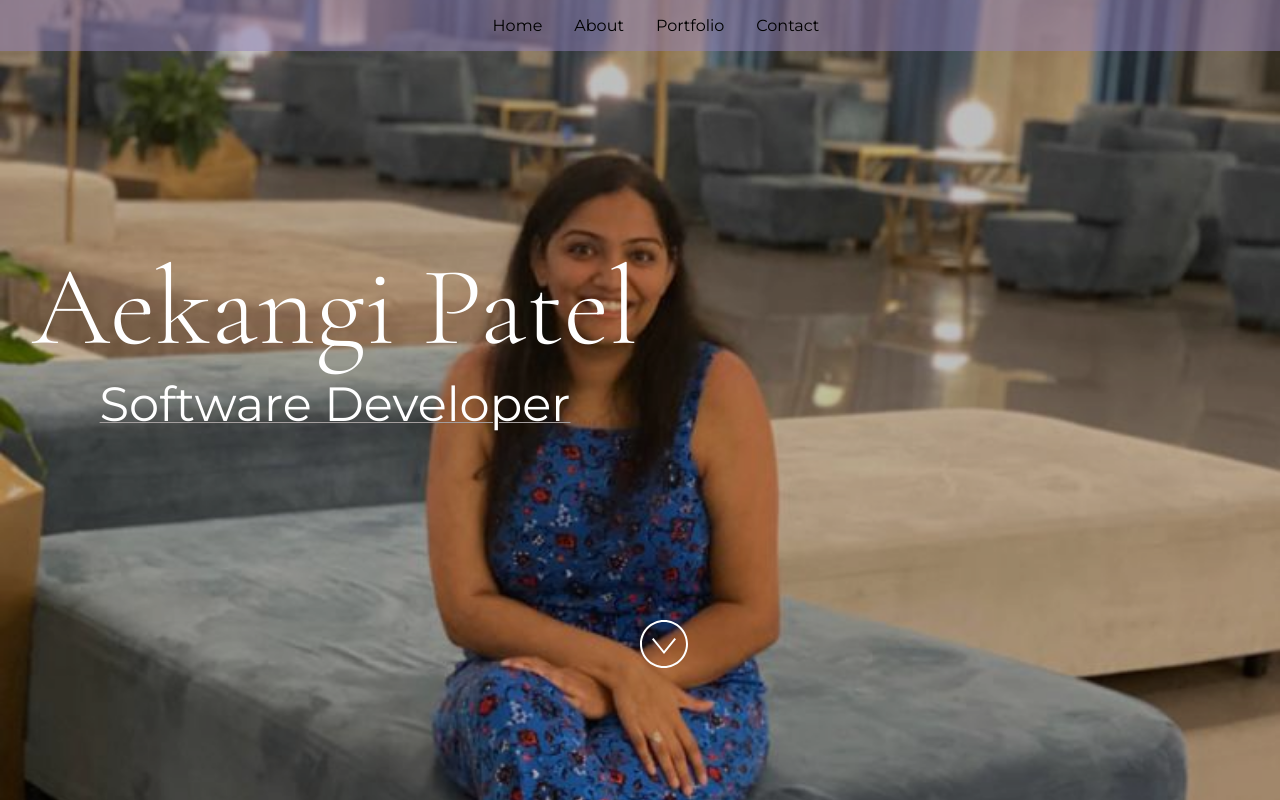
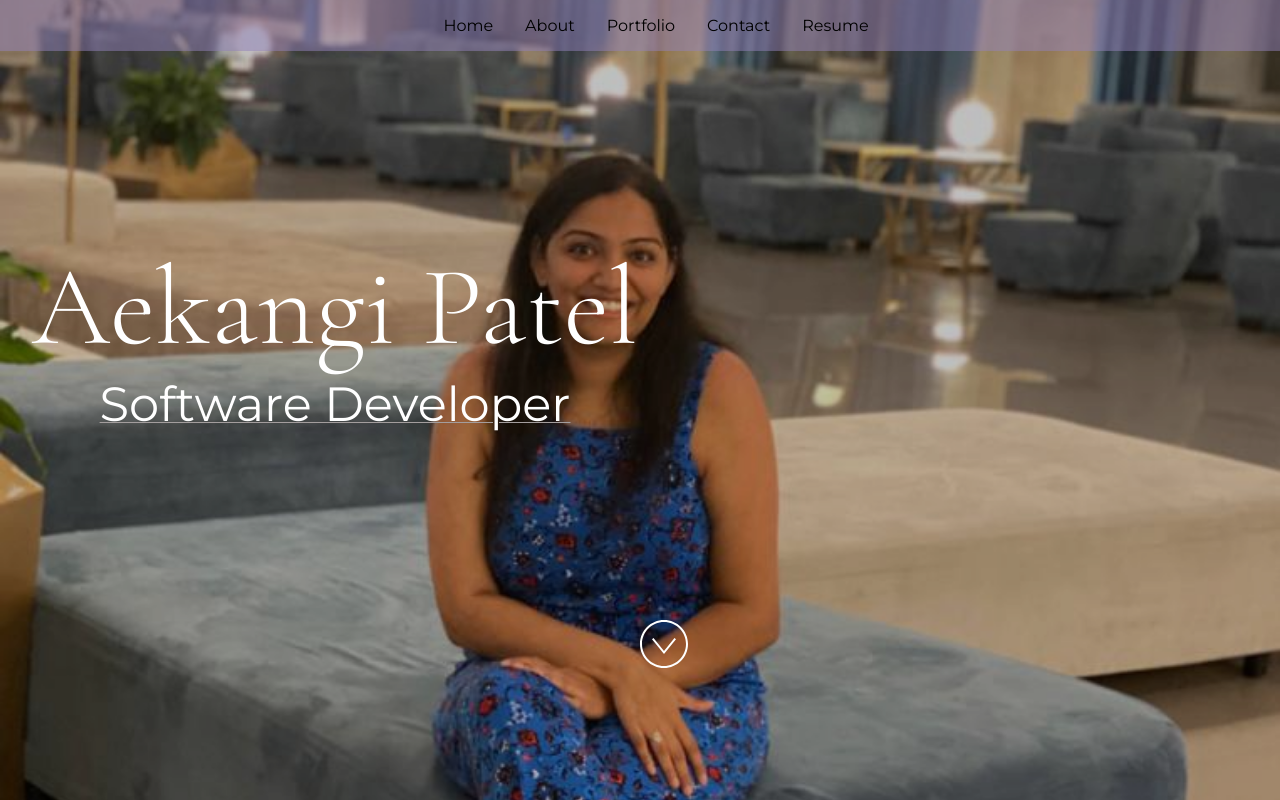
Before and after one commit to Aekangi/Portfolio, a React (Vite) app: page / in a window 1280 px wide. Shown: the top 800 px of the page. Built offline with nearby package versions, Linux system fonts and the light colour scheme.

Commit message:
added resume to portfolio

```diff
--- a/package.json
+++ b/package.json
@@ -22,9 +22,11 @@
   },
   "dependencies": {
     "react": "^18.2.0",
-    "react-dom": "^18.2.0"
+    "react-dom": "^18.2.0",
+    "react-pdf": "^6.2.2"
   },
   "devDependencies": {
+    "buffer": "^6.0.3",
     "eslint": "^8.23.0",
     "eslint-config-prettier": "^8.5.0",
     "eslint-plugin-jsx-a11y": "^6.6.1",
--- a/src/App.jsx
+++ b/src/App.jsx
@@ -11,6 +11,8 @@ import Footer from "./Components/Footer";
 import Header from "./Components/Header";
 import Home from "./Components/Home";
 import Portfolio from "./Components/Portfolio";
+import Resume from "./Components/Resume";
+
 
 import "./styles.css";
 
@@ -45,6 +47,7 @@ const App = () => {
       <Home name={siteProps.name} title={siteProps.title} />
       <About />
       <Portfolio />
+      <Resume />
       <Footer {...siteProps} primaryColor={primaryColor} secondaryColor={secondaryColor} />
     </div>
   );
--- a/src/Components/Header.jsx
+++ b/src/Components/Header.jsx
@@ -25,6 +25,7 @@ const Header = () => {
       <a href="#about">About</a>
       <a href="#portfolio">Portfolio</a>
       <a href="#contact">Contact</a>
+      <a href="Aekangi-Patel-GA.pdf" download>Resume</a>
     </div>
   );
 };
--- /dev/null
+++ b/src/Components/Resume.jsx
@@ -0,0 +1,14 @@
+import React, {Component } from 'react';
+
+
+class Resume extends Component {
+  render() {
+    return(
+      <div>
+        <h1> Resume Page </h1>
+      </div>
+    )
+  }
+}
+
+export default Resume;
```
Also changed, not shown: 1 other file (tests, documents, lock files or other folders).
